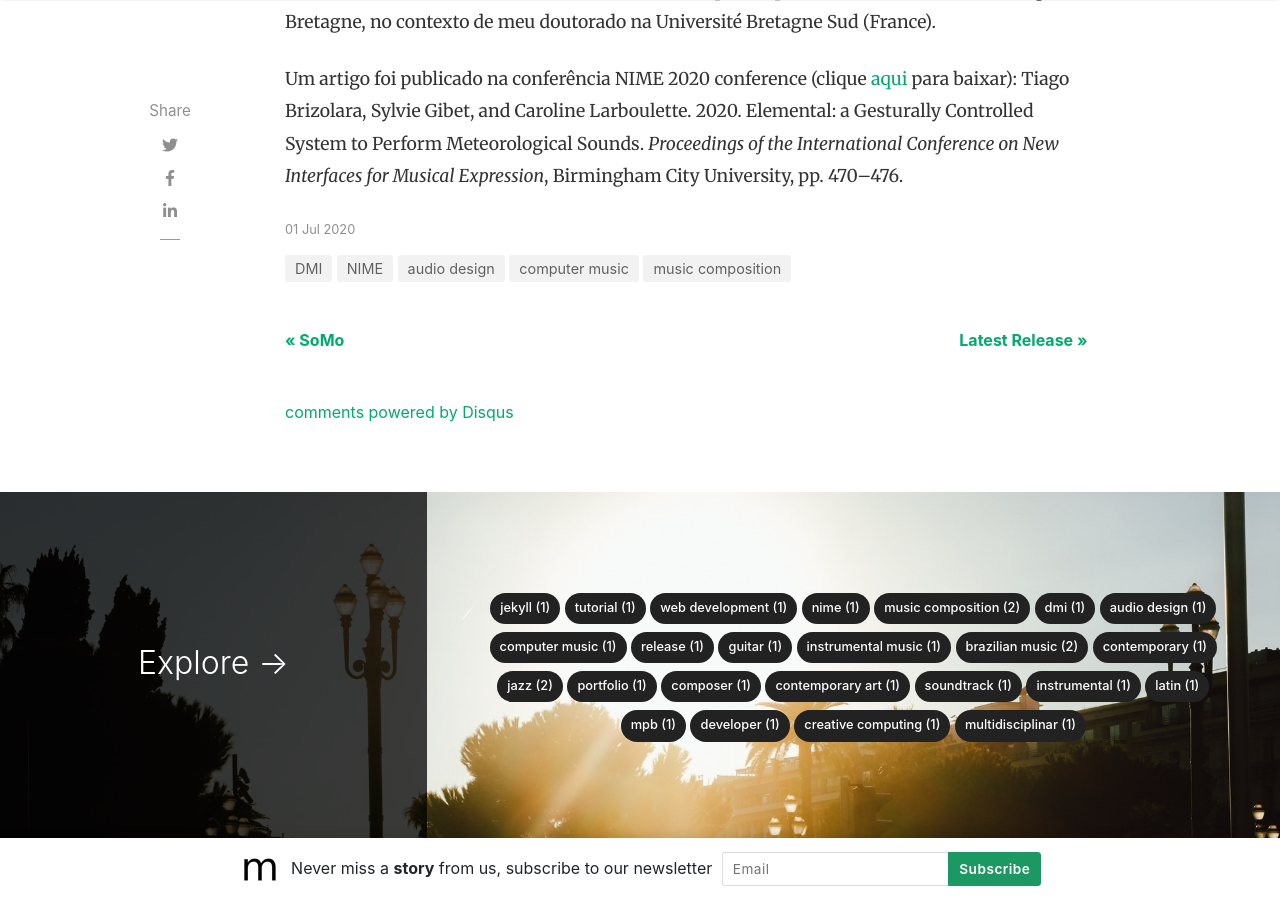
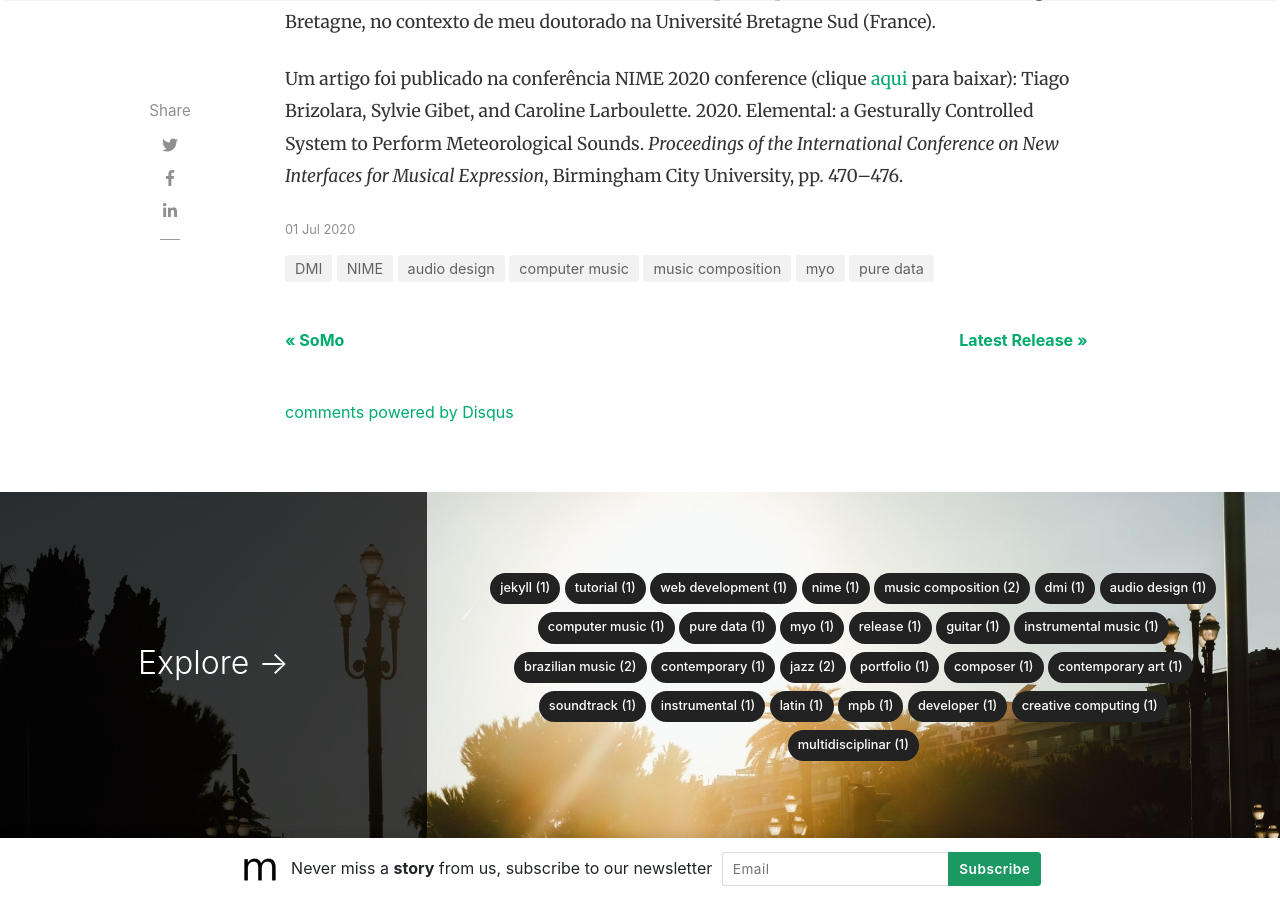
Before and after one commit to mgmoritzdev/brizolara.github.io, a Jekyll site: the page built from _posts/2020-07-01-elemental.md, in a window 1280 px wide and 900 px high, scrolled down 3126 px. Built offline with Jekyll 4.4.1, drawn with Linux system fonts in a browser that asks for light colours; nearby versions of some CDN libraries; comment, search, counter and statistics services are not loaded.

Commit message:
Update 2020-07-01-elemental.md

```diff
--- a/_posts/2020-07-01-elemental.md
+++ b/_posts/2020-07-01-elemental.md
@@ -2,7 +2,7 @@
 layout: post
 title:  "Elemental"
 author: tiago
-categories: [ NIME, music composition, DMI, audio design, computer music ]
+categories: [ NIME, music composition, DMI, audio design, computer music, pure data, myo ]
 image: assets/images/square_Elemental-MariaFlor.png
 featured: true
 hidden: true
```
